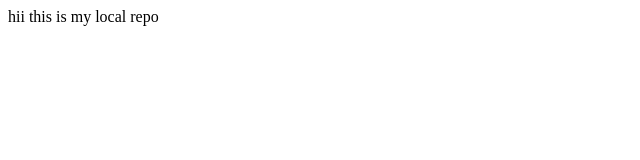
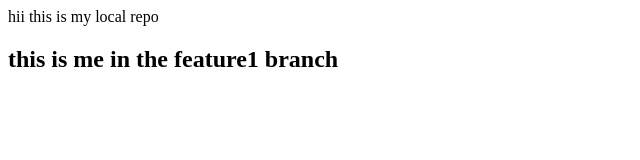
Before and after one commit to pradeep-kumavat/localRepo, a plain HTML site: page index.html in a window 1280 px wide. Shown: the whole page, without its empty margins (0-640 px from the left). Drawn offline with Linux system fonts and the light colour scheme.

Commit message:
add new line

```diff
--- a/index.html
+++ b/index.html
@@ -1 +1,2 @@
 <p>hii this is my local repo</p>
+<h2>this is me in the feature1 branch</h2>
```
